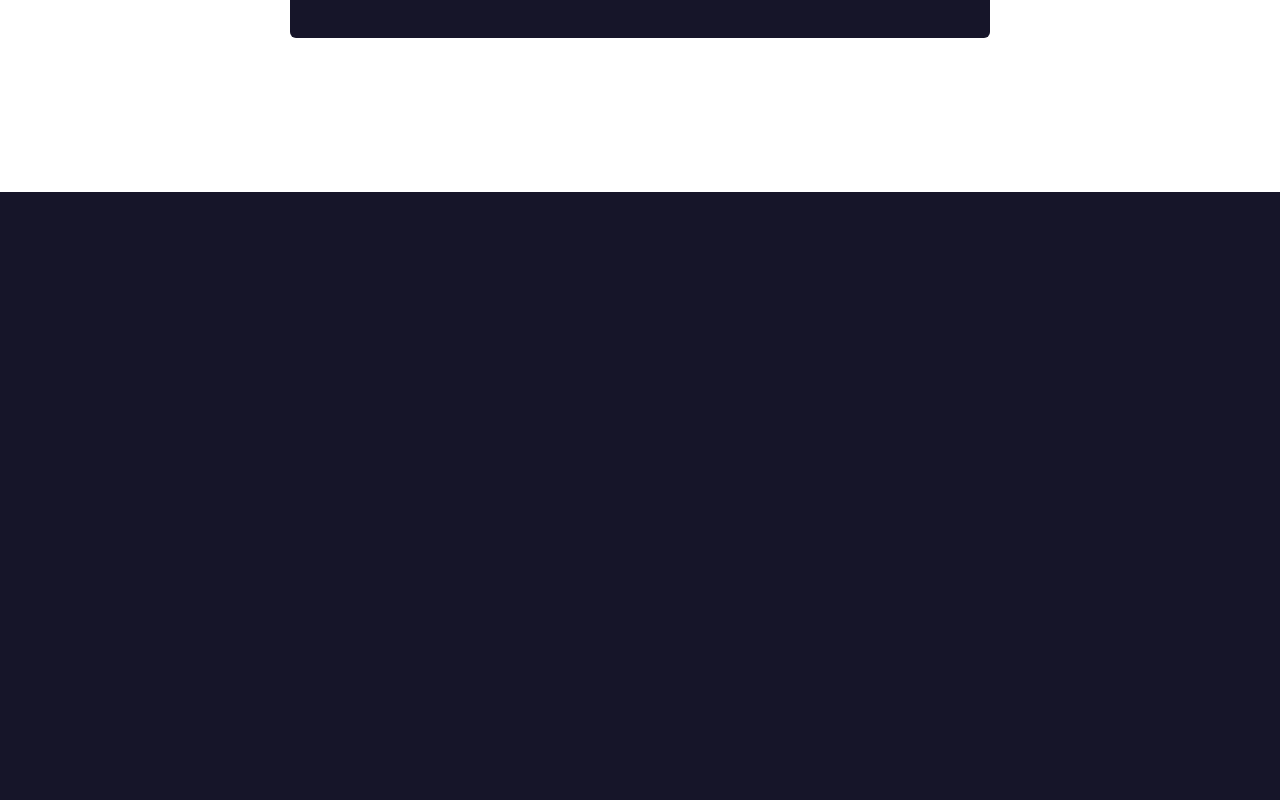
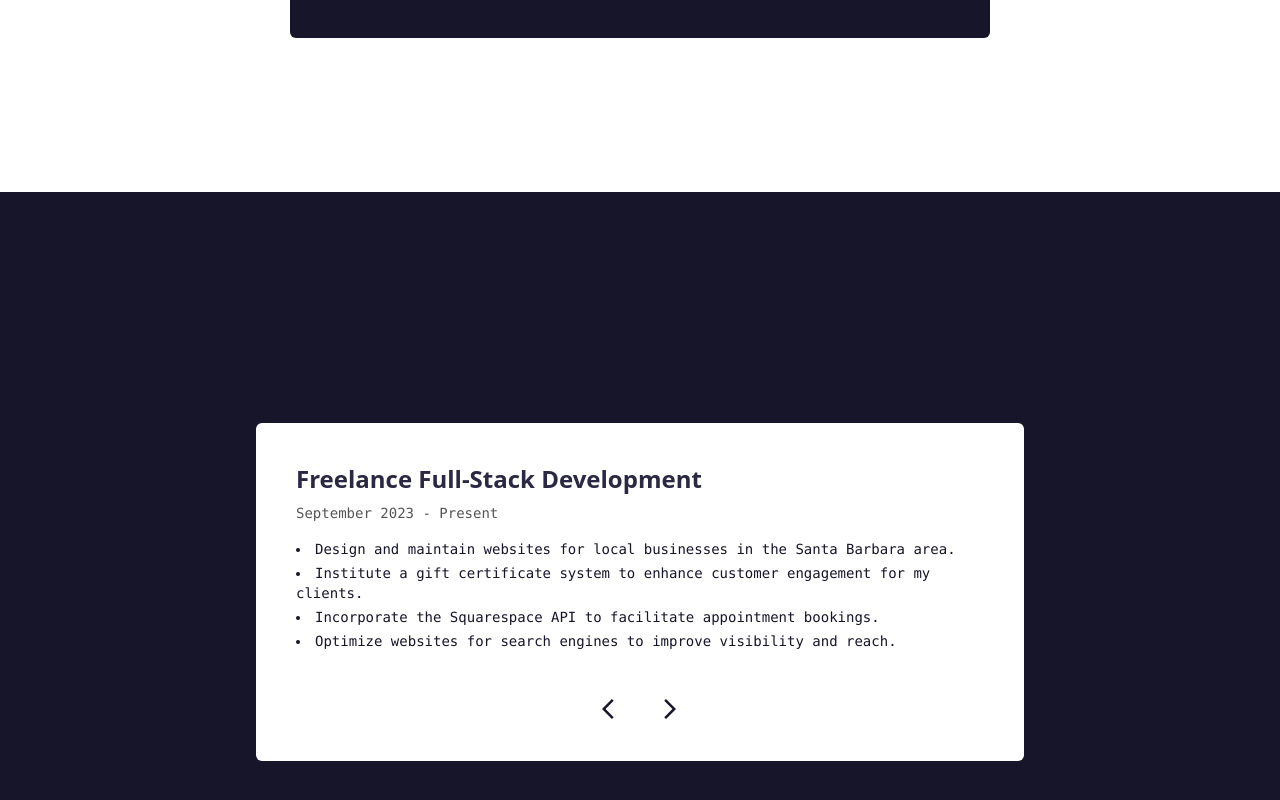
Before and after one commit to heyyysus/dev-portfolio, a Next.js app: page / in a window 1280 px wide. Shown: the part 1484-2284 px from the top of the page. Built offline with nearby package versions, Linux system fonts and the light colour scheme.

Commit message:
stepper controls

```diff
--- /dev/null
+++ b/src/app/_components/experienceStepper.tsx
@@ -0,0 +1,56 @@
+'use client';
+import { FC, useState } from 'react';
+import { StepperControls } from './stepperControls';
+
+export interface ExperienceStepperProps {
+
+};
+export interface ExperienceItem {
+    title: string;
+    date: string;
+    description: string[];
+};
+
+export const ExperienceStepper: FC<ExperienceStepperProps> =  ({  }) => {
+
+    const experienceItems: ExperienceItem[] = [
+        {
+            title: 'Freelance Full-Stack Development',
+            date: 'September 2023 - Present',
+            description: [
+                'Design and maintain websites for local businesses in the Santa Barbara area.',
+                'Institute a gift certificate system to enhance customer engagement for my clients.',
+                'Incorporate the Squarespace API to facilitate appointment bookings.',
+                'Optimize websites for search engines to improve visibility and reach.',
+            ],
+        },
+    ];
+
+    const [experienceItemsStep, setExperienceItemsStep] = useState(0);
+
+    const handleChange = (reverse: boolean) => {
+    }
+
+    return (
+        <div className='flex flex-col p-10 bg-white max-w-3xl rounded-md'>
+
+        <div>
+            <p className='text-2xl font-bold text-blue-light'>{ experienceItems[experienceItemsStep].title }</p>
+            <p className='text-sm text-grey-dark font-mono mt-2'>{ experienceItems[experienceItemsStep].date }</p>
+            <p className='text-sm text-blue-dark font-mono mt-4'>
+                { experienceItems[experienceItemsStep].description.map((item, index) => {
+                    return (
+                        <li key={index} className='mb-1'>{item}</li>
+                    );
+                }) }
+            </p>
+        </div>
+
+        <div className='flex flex-row justify-center mt-10'>
+            {/** Stepper controls */}
+            <StepperControls step={experienceItemsStep} handleChange={handleChange} />
+        </div>
+
+        </div>
+    );
+};
--- /dev/null
+++ b/src/app/_components/stepperControls.tsx
@@ -0,0 +1,33 @@
+'use client';
+import { FC } from 'react';
+import ArrowBack from '@mui/icons-material/ArrowBackIos';
+import ArrowForward from '@mui/icons-material/ArrowForwardIos';
+
+export interface StepperControlsProps {
+    step: number;
+    handleChange: (reverse: boolean) => void;
+};
+
+export const StepperControls: FC<StepperControlsProps> =  ({step, handleChange}) => {
+
+    const handleBack = (e: any) => {
+        e.preventDefault();
+        handleChange(true);
+    }
+
+    const handleForward = (e: any) => {
+        e.preventDefault();
+        handleChange(false);
+    }
+
+    return (
+    <div className='text-blue-dark'>
+        <a href='#' onClick={handleBack} className='mr-5 hover:bg-grey pt-2 pb-3 pl-3 pr-1 rounded-sm transition-all'>
+            <ArrowBack />
+        </a>
+        <a href='#' onClick={handleForward} className='hover:bg-grey pt-2 pb-3 pl-2 pr-2 rounded-sm transition-all'>
+            <ArrowForward />
+        </a>
+    </div>
+    );
+};
--- a/src/app/_sections/experienceSection.tsx
+++ b/src/app/_sections/experienceSection.tsx
@@ -1,14 +1,15 @@
 import { FC } from 'react';
+import { ExperienceStepper } from '../_components/experienceStepper';
 
 export interface ExperienceSectionProps {};
 
 export const ExperienceSection: FC<ExperienceSectionProps> =  ({}) => {
     return (
         <div
-            className="flex flex-col md:flex-row md:justify-between md:items-center min-h-screen w-screen bg-blue-dark"
+            className="flex flex-col md:flex-row justify-center items-center content-center min-h-screen w-screen bg-blue-dark"
             id='experience'
         >
-
+            <ExperienceStepper  />
         </div>
     );
 };
--- a/tailwind.config.ts
+++ b/tailwind.config.ts
@@ -12,6 +12,7 @@ const config: Config = {
       'blue-dark': '#161529',
       'blue-light': '#2a2842',
       'grey': '#cccccc',
+      'grey-dark': '#555555',
       'white': '#FFFFFF'
     },
     extend: {
```
